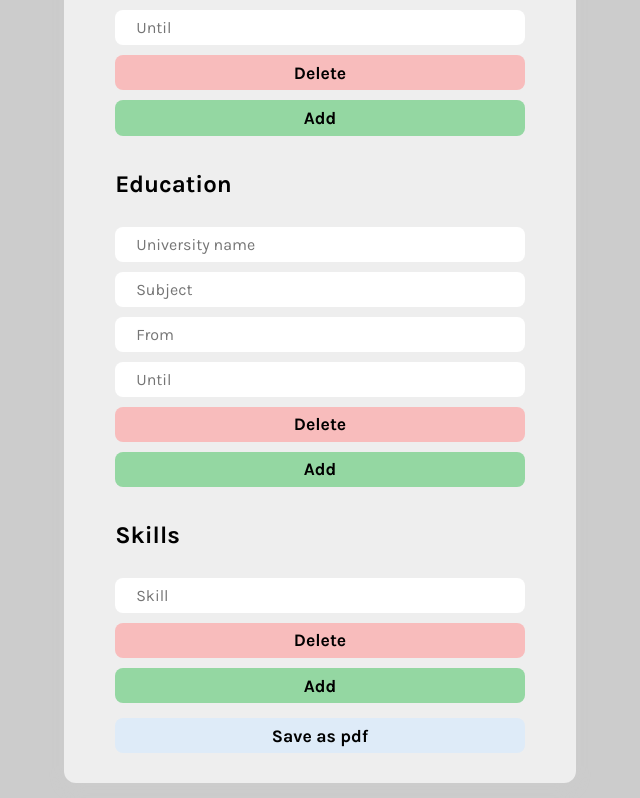
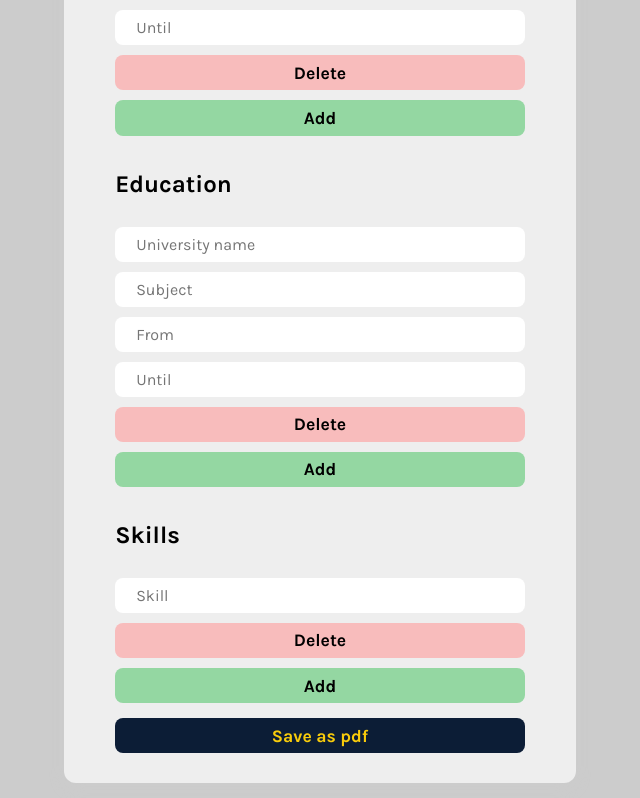
Before and after one commit to bofmar/cv-generator, a React (Create React App) app: page / in a window 1280 px wide. Shown: the part 837-1635 px from the top of the page, without its empty margins (0-640 px from the left). Built offline with nearby package versions, Linux system fonts and the light colour scheme; the HTML template or start-up script is replaced by a standard one.

Commit message:
Style save button

```diff
--- a/src/App.css
+++ b/src/App.css
@@ -2,6 +2,7 @@
 
 :root {
   --logo-background-blue: #0c1d36;
+  --logo-letter-gold: #f9cc0b;
   --light-red: #F8BCBC;
   --light-blue: #DEEBF8;
   --light-green: #94D7A2;
@@ -110,7 +111,8 @@ textarea:active {
 }
 
 .save--button {
-  background-color: var(--light-blue);
+  background-color: var(--logo-background-blue);
+  color: var(--logo-letter-gold);
 }
 
 .photo--button--container {
```
